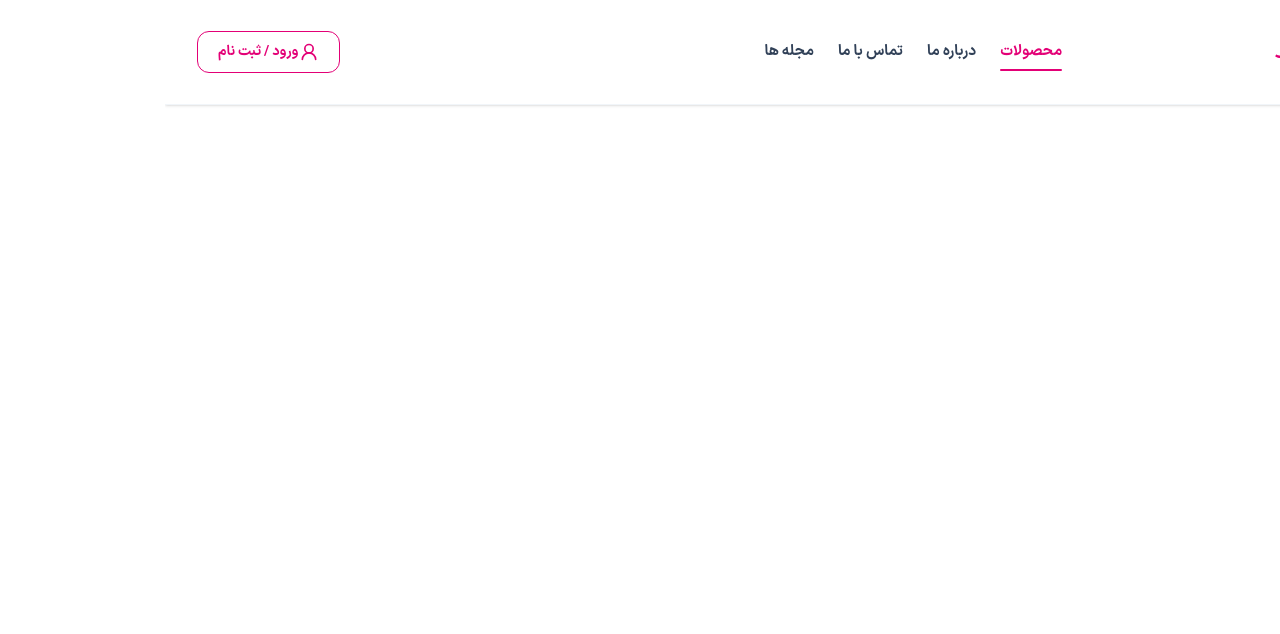
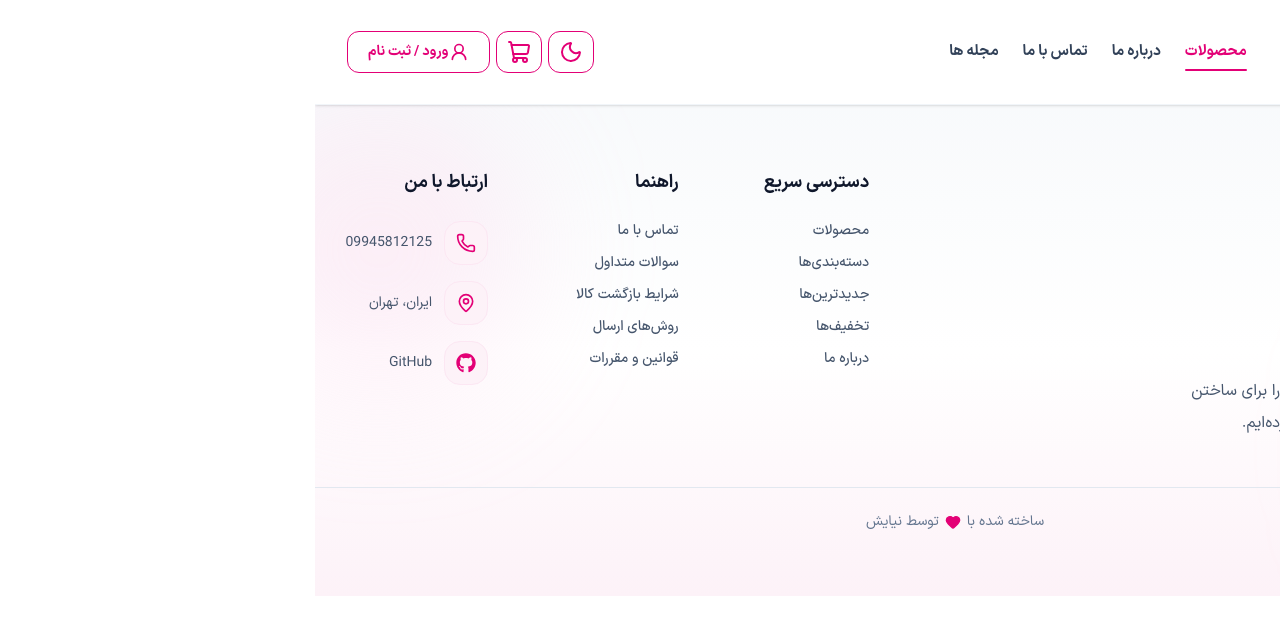
Before and after one commit to mardi-niyayesh/fashion-store, a Next.js app: page / in a window 1280 px wide. Shown: the top 634 px of the page. Built offline with nearby package versions, Linux system fonts and the light colour scheme.

Commit message:
compleat footer

```diff
--- a/package.json
+++ b/package.json
@@ -13,7 +13,9 @@
     "lucide-react": "^1.31.0",
     "next": "16.3.1",
     "react": "19.2.8",
-    "react-dom": "19.2.8"
+    "react-dom": "19.2.8",
+    "react-icon": "^1.0.0",
+    "react-icons": "^5.7.0"
   },
   "devDependencies": {
     "@tailwindcss/postcss": "^4",
--- /dev/null
+++ b/src/Components/Container/index.tsx
@@ -0,0 +1,17 @@
+import { ReactNode } from "react";
+
+type ContainerProps = {
+  children: ReactNode;
+  className?: string;
+};
+
+export default function Container({
+  children,
+  className = "",
+}: ContainerProps) {
+  return (
+    <div className={`w-full max-w-[1251px] mx-auto px-4 ${className}`}>
+      {children}
+    </div>
+  );
+}
--- a/src/Components/layout/Footer/index.tsx
+++ b/src/Components/layout/Footer/index.tsx
@@ -0,0 +1,303 @@
+"use client";
+
+import Image from "next/image";
+import Container from "@/Components/Container";
+import { Phone, MapPin, LucideIcon, Heart } from "lucide-react";
+import { FaGithub } from "react-icons/fa";
+import type { IconType } from "react-icons";
+
+const Footer = () => {
+  return (
+    <footer
+      className="
+        relative
+        overflow-hidden
+        bg-gradient-to-b
+        from-slate-50
+        via-white
+        to-pink-50
+        py-16
+      "
+    >
+      <div
+        className="
+          absolute
+          -left-20
+          top-0
+          h-72
+          w-72
+          rounded-full
+          bg-pink-200/30
+          blur-3xl
+        "
+      />
+
+      <div
+        className="
+          absolute
+          -right-20
+          bottom-0
+          h-72
+          w-72
+          rounded-full
+          bg-rose-200/30
+          blur-3xl
+        "
+      />
+
+      <Container
+        className="
+          relative
+          flex
+          flex-col
+          gap-12
+          lg:flex-row
+          lg:justify-between
+        "
+      >
+        <div
+          className="
+            max-w-105
+            text-center
+            lg:text-right
+          "
+        >
+          <div className="flex justify-center lg:justify-start">
+            <Image
+              src="/imgs/logo.jpg"
+              alt="لوگوی فروشگاه"
+              width={190}
+              height={45}
+              sizes="(max-width: 768px) 140px, 190px"
+              className="
+                h-auto
+                w-35
+                object-contain
+                lg:w-47.5
+              "
+            />
+          </div>
+
+          <p
+            className="
+              mt-4
+              leading-8
+              text-slate-600
+            "
+          >
+            جدیدترین و باکیفیت‌ترین محصولات پوشاک را برای ساختن استایلی خاص و
+            متفاوت در کنار شما فراهم کرده‌ایم.
+          </p>
+        </div>
+
+        <div
+          className="
+            grid
+            grid-cols-2
+            gap-x-12
+            gap-y-10
+            sm:grid-cols-3
+          "
+        >
+          <FooterMenu
+            title="دسترسی سریع"
+            items={[
+              "محصولات",
+              "دسته‌بندی‌ها",
+              "جدیدترین‌ها",
+              "تخفیف‌ها",
+              "درباره ما",
+            ]}
+          />
+
+          <FooterMenu
+            title="راهنما"
+            items={[
+              "تماس با ما",
+              "سوالات متداول",
+              "شرایط بازگشت کالا",
+              "روش‌های ارسال",
+              "قوانین و مقررات",
+            ]}
+          />
+
+          <div
+            className="
+              col-span-2
+              sm:col-span-1
+            "
+          >
+            <h3
+              className="
+                mb-6
+                text-lg
+                font-black
+                text-slate-900
+              "
+            >
+              ارتباط با من
+            </h3>
+
+            <div className="flex flex-col gap-4">
+              <ContactItem
+                icon={Phone}
+                text="09945812125"
+                href="tel:09945812125"
+              />
+
+              <ContactItem icon={MapPin} text="ایران، تهران" />
+              <ContactItem
+                icon={FaGithub}
+                text="GitHub"
+                href="https://github.com/mardi-niyayesh"
+                external
+              />
+            </div>
+          </div>
+        </div>
+      </Container>
+
+      <div
+        className="
+    relative
+    mx-auto
+    mt-12
+    border-t
+    border-slate-200
+    pt-6
+    text-center
+    text-sm
+    text-slate-500
+  "
+      >
+        <div className="flex items-center justify-center gap-1.5">
+          <span>ساخته شده با</span>
+
+          <Heart
+            size={16}
+            strokeWidth={2}
+            className="fill-[#E30076] text-[#E30076]"
+          />
+
+          <span>توسط نیایش</span>
+        </div>
+      </div>
+    </footer>
+  );
+};
+
+function FooterMenu({ title, items }: { title: string; items: string[] }) {
+  return (
+    <div>
+      <h3
+        className="
+          mb-6
+          text-lg
+          font-black
+          text-slate-900
+        "
+      >
+        {title}
+      </h3>
+
+      <ul
+        className="
+          flex
+          flex-col
+          gap-3
+          text-sm
+          font-medium
+          text-slate-600
+        "
+      >
+        {items.map((item) => (
+          <li
+            key={item}
+            className="
+              cursor-pointer
+              transition-all
+              duration-300
+              hover:translate-x-1
+              hover:text-[#E30076]
+            "
+          >
+            {item}
+          </li>
+        ))}
+      </ul>
+    </div>
+  );
+}
+
+function ContactItem({
+  icon: Icon,
+  text,
+  href,
+  external = false,
+}: {
+  icon: LucideIcon | IconType;
+  text: string;
+  href?: string;
+  external?: boolean;
+}) {
+  const content = (
+    <>
+      <div
+        className="
+          flex
+          h-11
+          w-11
+          shrink-0
+          items-center
+          justify-center
+          rounded-2xl
+          border
+          border-pink-100
+          bg-pink-50
+          transition-all
+          duration-300
+          group-hover:border-pink-200
+          group-hover:bg-pink-100
+        "
+      >
+        <Icon className="h-5 w-5 text-[#E30076]" />
+      </div>
+
+      <p
+        className="
+          max-w-45
+          text-sm
+          leading-7
+          text-slate-600
+          transition-colors
+          duration-300
+          group-hover:text-[#E30076]
+        "
+      >
+        {text}
+      </p>
+    </>
+  );
+
+  if (href) {
+    return (
+      <a
+        href={href}
+        target={external ? "_blank" : undefined}
+        rel={external ? "noopener noreferrer" : undefined}
+        aria-label={text}
+        className="
+          group
+          flex
+          items-center
+          gap-3
+        "
+      >
+        {content}
+      </a>
+    );
+  }
+
+  return <div className="group flex items-center gap-3">{content}</div>;
+}
+export default Footer;
--- /dev/null
+++ b/src/Components/layout/Heder/components/Basket/index.tsx
@@ -0,0 +1,46 @@
+import { ShoppingCart } from "lucide-react";
+const Basket = () => {
+  return (
+    <button
+      className="
+      flex
+        group
+        relative
+        overflow-hidden
+        rounded-xl
+        border
+        border-[#E30076]
+        px-2.5
+        py-2
+        text-sm
+        font-bold
+        text-[#E30076]
+        hover:shadow-lg
+        active:scale-95
+        cursor-pointer
+      "
+    >
+      <span className="relative z-10">
+        {" "}
+        <ShoppingCart />{" "}
+      </span>
+
+      <span
+        className="
+          absolute
+          inset-0
+          -translate-x-full
+          bg-linear-to-r
+          from-transparent
+          via-white/30
+          to-transparent
+          transition-transform
+          duration-1000
+          group-hover:translate-x-full
+        "
+      />
+    </button>
+  );
+};
+
+export default Basket;
--- /dev/null
+++ b/src/Components/layout/Heder/components/Them/index.tsx
@@ -0,0 +1,46 @@
+import { Moon } from "lucide-react";
+const Them = () => {
+  return (
+    <button
+      className="
+      flex
+        group
+        relative
+        overflow-hidden
+        rounded-xl
+        border
+        border-[#E30076]
+      px-2.5
+        py-2
+        text-sm
+        font-bold
+        text-[#E30076]
+        hover:shadow-lg
+        active:scale-95
+        cursor-pointer
+      "
+    >
+      <span className="relative z-10">
+        {" "}
+        <Moon />{" "}
+      </span>
+
+      <span
+        className="
+          absolute
+          inset-0
+          -translate-x-full
+          bg-linear-to-r
+          from-transparent
+          via-white/30
+          to-transparent
+          transition-transform
+          duration-1000
+          group-hover:translate-x-full
+        "
+      />
+    </button>
+  );
+};
+
+export default Them;
--- a/src/Components/layout/Heder/index.tsx
+++ b/src/Components/layout/Heder/index.tsx
@@ -2,6 +2,8 @@
 import Logo from "./components/logo";
 import Navigation from "./components/Navigation/Navigation";
 import AuthButton from "./components/AuthButton";
+import Basket from "./components/Basket";
+import Them from "./components/Them";
 
 const Header = () => {
   return (
@@ -44,7 +46,11 @@ const Header = () => {
               lg:gap-5
             "
           ></div>
-          <AuthButton/>
+          <div className="flex gap-1.5">
+            <Them />
+            <Basket />
+            <AuthButton />
+          </div>
         </div>
       </header>
     </>
--- a/src/app/page.tsx
+++ b/src/app/page.tsx
@@ -1,9 +1,10 @@
 import Header from "@/Components/layout/Heder";
-
+import Footer from "@/Components/layout/Footer";
 export default function Home() {
   return (
     <>
-    <Header/>
+      <Header />
+      <Footer />
     </>
   );
 }
```
Also changed, not shown: 1 other file (tests, documents, lock files or other folders).
